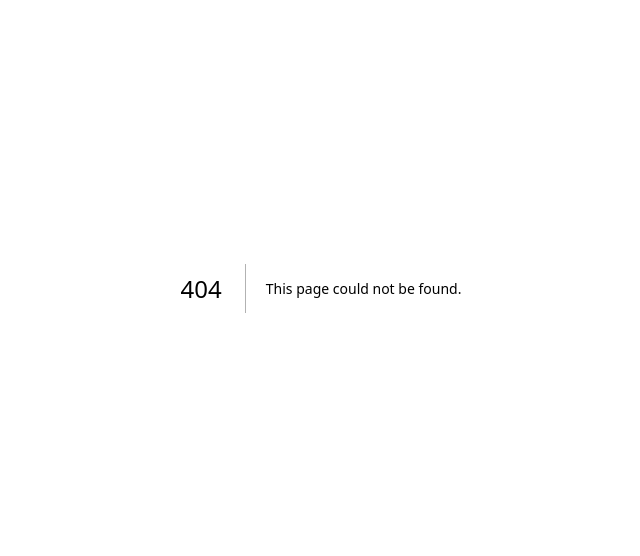
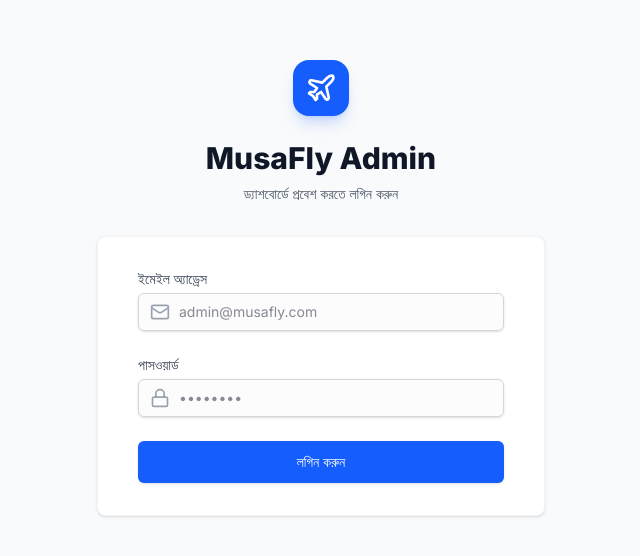
Before and after one commit to Mehedi259/musafly-admin-dashboard, a Next.js app: page /login in a window 1280 px wide. Before the commit this address had no page. Shown: the part 112-668 px from the top of the page, without its empty margins (319-959 px from the left). Built offline with nearby package versions, Linux system fonts and the light colour scheme.

Commit message:
Add authentication system with login and middleware protection

```diff
--- /dev/null
+++ b/src/app/actions/auth.ts
@@ -0,0 +1,26 @@
+'use server'
+
+import { cookies } from 'next/headers'
+
+export async function login(formData: FormData) {
+  const email = formData.get('email')
+  const password = formData.get('password')
+
+  if (email === 'admin@musafly.com' && password === 'admin1234') {
+    const cookieStore = await cookies()
+    cookieStore.set('auth_token', 'authenticated', {
+      httpOnly: true,
+      secure: process.env.NODE_ENV === 'production',
+      maxAge: 60 * 60 * 24 * 7, // 1 week
+      path: '/',
+    })
+    return { success: true }
+  }
+
+  return { success: false, error: 'ইমেইল অথবা পাসওয়ার্ড ভুল!' }
+}
+
+export async function logout() {
+  const cookieStore = await cookies()
+  cookieStore.delete('auth_token')
+}
--- /dev/null
+++ b/src/app/login/page.tsx
@@ -0,0 +1,108 @@
+'use client'
+
+import { useState } from 'react'
+import { useRouter } from 'next/navigation'
+import { login } from '@/app/actions/auth'
+import { Plane, Lock, Mail } from 'lucide-react'
+
+export default function LoginPage() {
+  const [error, setError] = useState<string | null>(null)
+  const [loading, setLoading] = useState(false)
+  const router = useRouter()
+
+  const handleSubmit = async (e: React.FormEvent<HTMLFormElement>) => {
+    e.preventDefault()
+    setLoading(true)
+    setError(null)
+
+    const formData = new FormData(e.currentTarget)
+    const result = await login(formData)
+
+    if (result.success) {
+      router.push('/')
+    } else {
+      setError(result.error || 'লগিন ব্যর্থ হয়েছে।')
+      setLoading(false)
+    }
+  }
+
+  return (
+    <div className="min-h-screen bg-gray-50 flex flex-col justify-center py-12 sm:px-6 lg:px-8">
+      <div className="sm:mx-auto sm:w-full sm:max-w-md">
+        <div className="flex justify-center">
+          <div className="bg-blue-600 p-3 rounded-2xl shadow-lg shadow-blue-600/20">
+            <Plane className="w-8 h-8 text-white" />
+          </div>
+        </div>
+        <h2 className="mt-6 text-center text-3xl font-extrabold text-gray-900">
+          MusaFly Admin
+        </h2>
+        <p className="mt-2 text-center text-sm text-gray-600">
+          ড্যাশবোর্ডে প্রবেশ করতে লগিন করুন
+        </p>
+      </div>
+
+      <div className="mt-8 sm:mx-auto sm:w-full sm:max-w-md">
+        <div className="bg-white py-8 px-4 shadow sm:rounded-lg sm:px-10 border border-gray-100">
+          <form className="space-y-6" onSubmit={handleSubmit}>
+            <div>
+              <label htmlFor="email" className="block text-sm font-medium text-gray-700">
+                ইমেইল অ্যাড্রেস
+              </label>
+              <div className="mt-1 relative rounded-md shadow-sm">
+                <div className="absolute inset-y-0 left-0 pl-3 flex items-center pointer-events-none">
+                  <Mail className="h-5 w-5 text-gray-400" />
+                </div>
+                <input
+                  id="email"
+                  name="email"
+                  type="email"
+                  autoComplete="email"
+                  required
+                  className="focus:ring-blue-500 focus:border-blue-500 block w-full pl-10 sm:text-sm border-gray-300 rounded-md py-2 border bg-gray-50/50"
+                  placeholder="admin@musafly.com"
+                />
+              </div>
+            </div>
+
+            <div>
+              <label htmlFor="password" className="block text-sm font-medium text-gray-700">
+                পাসওয়ার্ড
+              </label>
+              <div className="mt-1 relative rounded-md shadow-sm">
+                <div className="absolute inset-y-0 left-0 pl-3 flex items-center pointer-events-none">
+                  <Lock className="h-5 w-5 text-gray-400" />
+                </div>
+                <input
+                  id="password"
+                  name="password"
+                  type="password"
+                  autoComplete="current-password"
+                  required
+                  className="focus:ring-blue-500 focus:border-blue-500 block w-full pl-10 sm:text-sm border-gray-300 rounded-md py-2 border bg-gray-50/50"
+                  placeholder="••••••••"
+                />
+              </div>
+            </div>
+
+            {error && (
+              <div className="text-red-500 text-sm text-center bg-red-50 py-2 rounded-md border border-red-100">
+                {error}
+              </div>
+            )}
+
+            <div>
+              <button
+                type="submit"
+                disabled={loading}
+                className="w-full flex justify-center py-2.5 px-4 border border-transparent rounded-md shadow-sm text-sm font-medium text-white bg-blue-600 hover:bg-blue-700 focus:outline-none focus:ring-2 focus:ring-offset-2 focus:ring-blue-500 disabled:opacity-70 disabled:cursor-not-allowed transition-colors"
+              >
+                {loading ? 'লগিন হচ্ছে...' : 'লগিন করুন'}
+              </button>
+            </div>
+          </form>
+        </div>
+      </div>
+    </div>
+  )
+}
--- a/src/components/Sidebar.tsx
+++ b/src/components/Sidebar.tsx
@@ -2,13 +2,15 @@
 
 import { useState } from 'react';
 import Link from 'next/link';
-import { Home, Plane, Map, FileText, Moon, MessageSquare, HelpCircle, Menu, X, ChevronRight, Users, BarChart2, Megaphone, Settings, Briefcase, ChevronDown, Headset, Send } from 'lucide-react';
-import { usePathname } from 'next/navigation';
+import { logout } from '@/app/actions/auth';
+import { Home, Plane, Map, FileText, Moon, MessageSquare, HelpCircle, Menu, X, ChevronRight, Users, BarChart2, Megaphone, Settings, Briefcase, ChevronDown, Headset, Send, LogOut } from 'lucide-react';
+import { usePathname, useRouter } from 'next/navigation';
 
 export default function Sidebar() {
   const [isOpen, setIsOpen] = useState(false);
   const [isBookingsOpen, setIsBookingsOpen] = useState(true);
   const pathname = usePathname();
+  const router = useRouter();
 
   return (
     <>
@@ -121,6 +123,17 @@ export default function Sidebar() {
             <Settings size={20} className="text-gray-400 group-hover:text-white" />
             <span className="font-medium">সেটিংস</span>
           </Link>
+
+          <button
+            onClick={async () => {
+              await logout();
+              router.push('/login');
+            }}
+            className="w-full flex items-center gap-3 px-4 py-2.5 rounded-xl transition-all group hover:bg-red-500/10 hover:text-red-400 mt-4 text-gray-400"
+          >
+            <LogOut size={20} className="text-gray-400 group-hover:text-red-400" />
+            <span className="font-medium">লগআউট</span>
+          </button>
         </nav>
 
         {/* Need Help Card */}
--- /dev/null
+++ b/src/middleware.ts
@@ -0,0 +1,30 @@
+import { NextResponse } from 'next/server';
+import type { NextRequest } from 'next/server';
+
+export function middleware(request: NextRequest) {
+  const authToken = request.cookies.get('auth_token')?.value;
+  const { pathname } = request.nextUrl;
+
+  // Protect all dashboard routes (which are at the root, e.g. /, /deals, /customers)
+  // We need to exclude /login, /api, /_next, static files, etc.
+  const isPublicRoute = pathname.startsWith('/login') ||
+                        pathname.startsWith('/api') ||
+                        pathname.startsWith('/_next') ||
+                        pathname.includes('.'); // Assumes files like .png, .ico have dots
+
+  if (!authToken && !isPublicRoute) {
+    // Redirect unauthenticated users to login page
+    return NextResponse.redirect(new URL('/login', request.url));
+  }
+
+  if (authToken && pathname.startsWith('/login')) {
+    // Redirect authenticated users away from login page
+    return NextResponse.redirect(new URL('/', request.url));
+  }
+
+  return NextResponse.next();
+}
+
+export const config = {
+  matcher: ['/((?!api|_next/static|_next/image|favicon.ico).*)'],
+};
```
